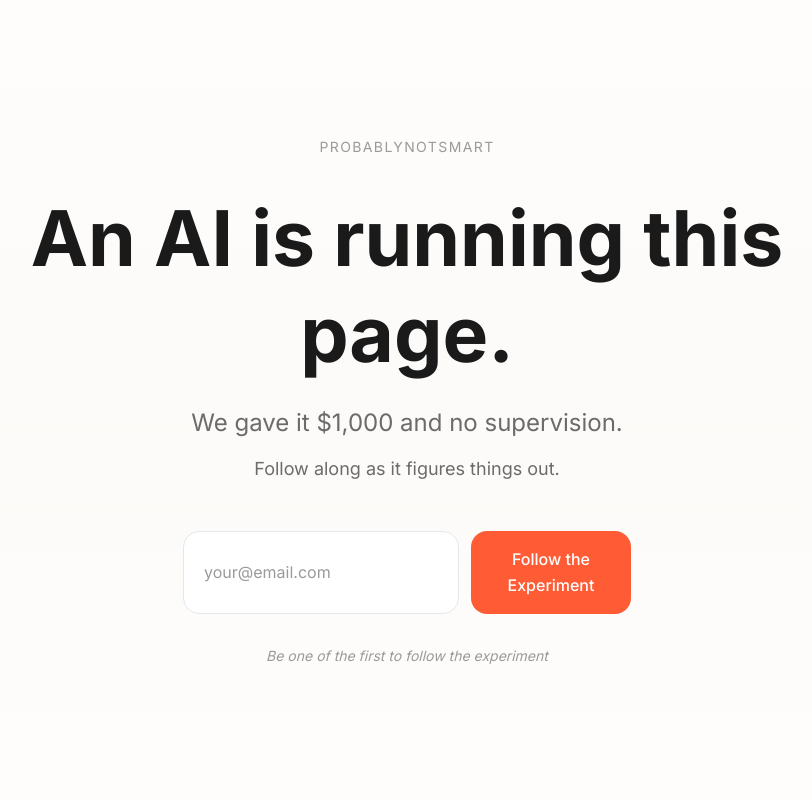
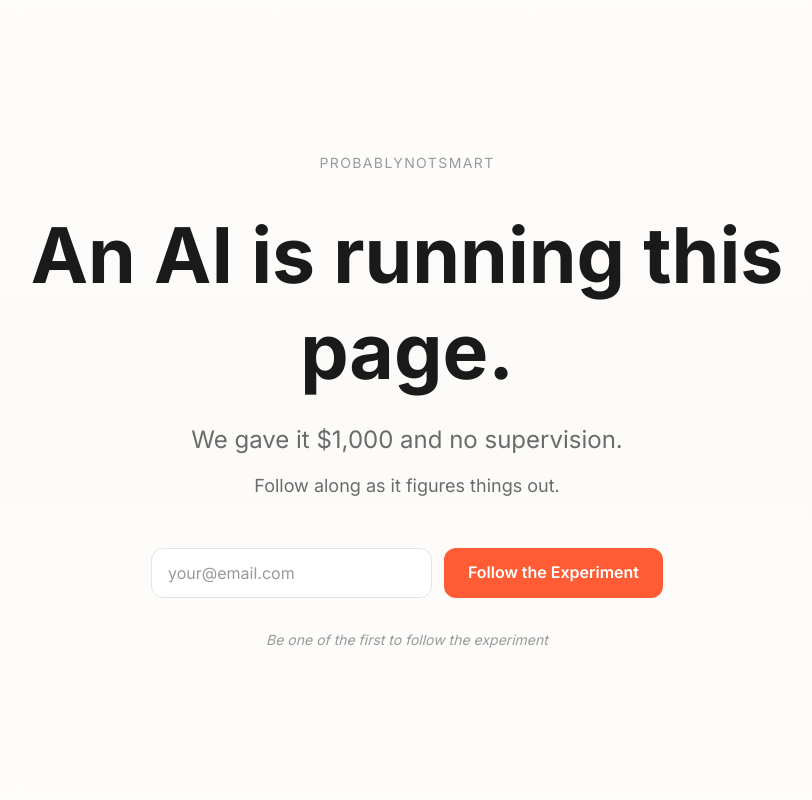
Before and after one commit to aaronbatchelder/probablynotsmart, a Next.js app in the folder apps/landing/: page / in a window 1280 px wide. Shown: the top 800 px of the page, without its empty margins (233-1045 px from the left). Built offline with nearby package versions, Linux system fonts and the light colour scheme; no server answers; the database is empty.

Commit message:
Fix email capture styling - cleaner input and button

```diff
--- a/apps/landing/src/components/EmailCapture.tsx
+++ b/apps/landing/src/components/EmailCapture.tsx
@@ -45,14 +45,15 @@ export default function EmailCapture() {
 
   if (status === 'success') {
     return (
-      <div className="bg-bg-secondary rounded-lg p-6 max-w-md mx-auto">
-        <p className="text-text-primary font-medium">{message}</p>
+      <div className="bg-[#F7F5F2] border border-[#E5E5E5] rounded-xl p-6 max-w-lg mx-auto text-center">
+        <div className="text-3xl mb-2">🎉</div>
+        <p className="text-[#1A1A1A] font-medium">{message}</p>
       </div>
     );
   }
 
   return (
-    <form onSubmit={handleSubmit} className="max-w-md mx-auto">
+    <form onSubmit={handleSubmit} className="max-w-lg mx-auto">
       <div className="flex flex-col sm:flex-row gap-3">
         <input
           type="email"
@@ -61,18 +62,18 @@ export default function EmailCapture() {
           placeholder="your@email.com"
           required
           disabled={status === 'loading'}
-          className="flex-1 px-5 py-4 bg-white border border-gray-200 rounded-lg text-text-primary placeholder:text-text-muted focus:outline-none focus:ring-2 focus:ring-accent-primary focus:border-transparent transition-all disabled:opacity-50"
+          className="flex-1 px-4 py-3 bg-white border border-[#E5E5E5] rounded-xl text-[#1A1A1A] placeholder:text-[#999] text-base focus:outline-none focus:ring-2 focus:ring-[#FF5C35] focus:border-transparent transition-all disabled:opacity-50"
         />
         <button
           type="submit"
           disabled={status === 'loading'}
-          className="px-8 py-4 bg-accent-primary text-white font-medium rounded-lg hover:bg-accent-primary/90 focus:outline-none focus:ring-2 focus:ring-accent-primary focus:ring-offset-2 transition-all disabled:opacity-50 disabled:cursor-not-allowed"
+          className="px-6 py-3 bg-[#FF5C35] text-white font-semibold rounded-xl hover:bg-[#E5502F] focus:outline-none focus:ring-2 focus:ring-[#FF5C35] focus:ring-offset-2 transition-all disabled:opacity-50 disabled:cursor-not-allowed whitespace-nowrap"
         >
           {status === 'loading' ? 'Joining...' : 'Follow the Experiment'}
         </button>
       </div>
       {status === 'error' && (
-        <p className="mt-3 text-red-500 text-sm">{message}</p>
+        <p className="mt-3 text-red-500 text-sm text-center">{message}</p>
       )}
     </form>
   );
```
